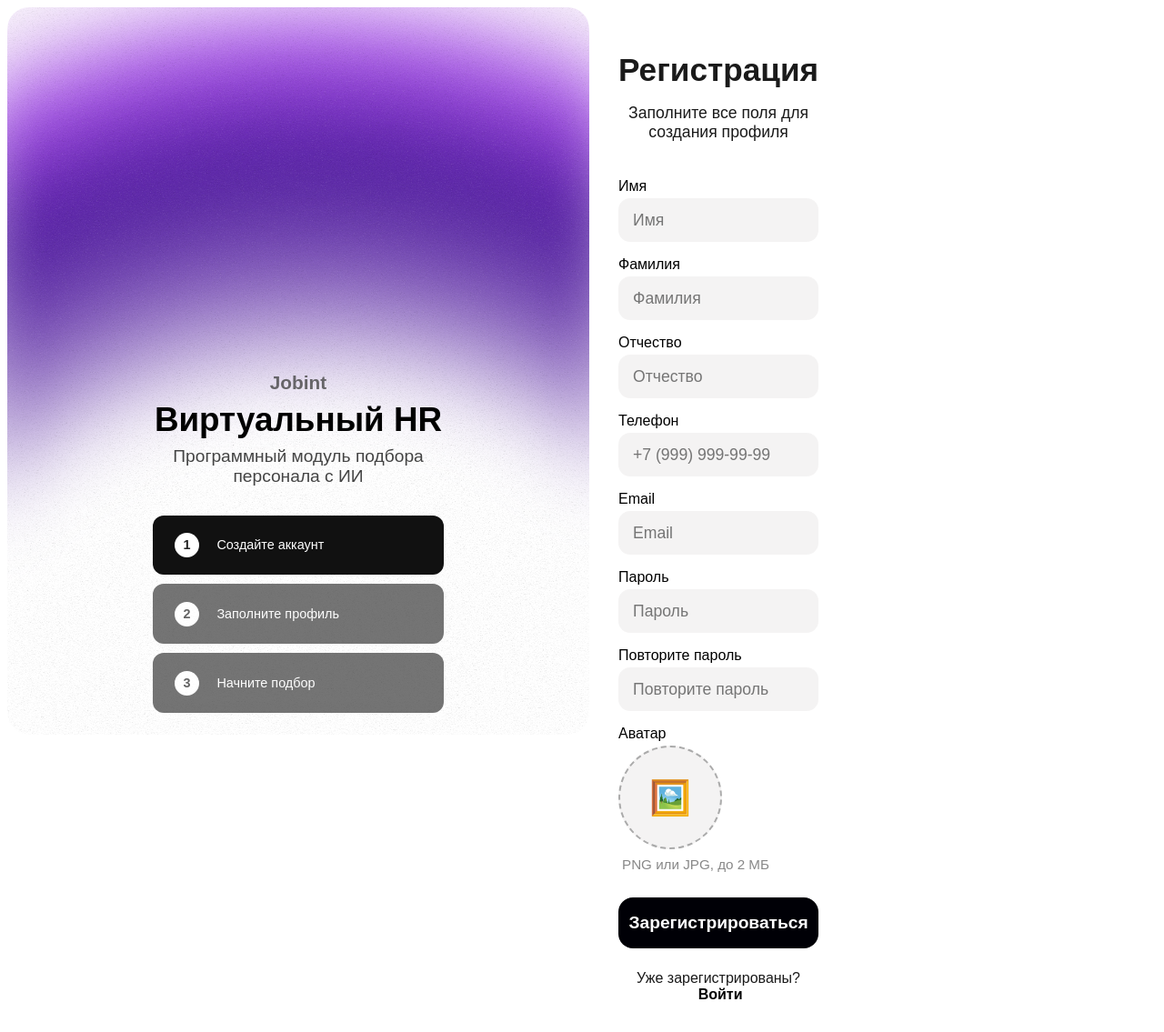
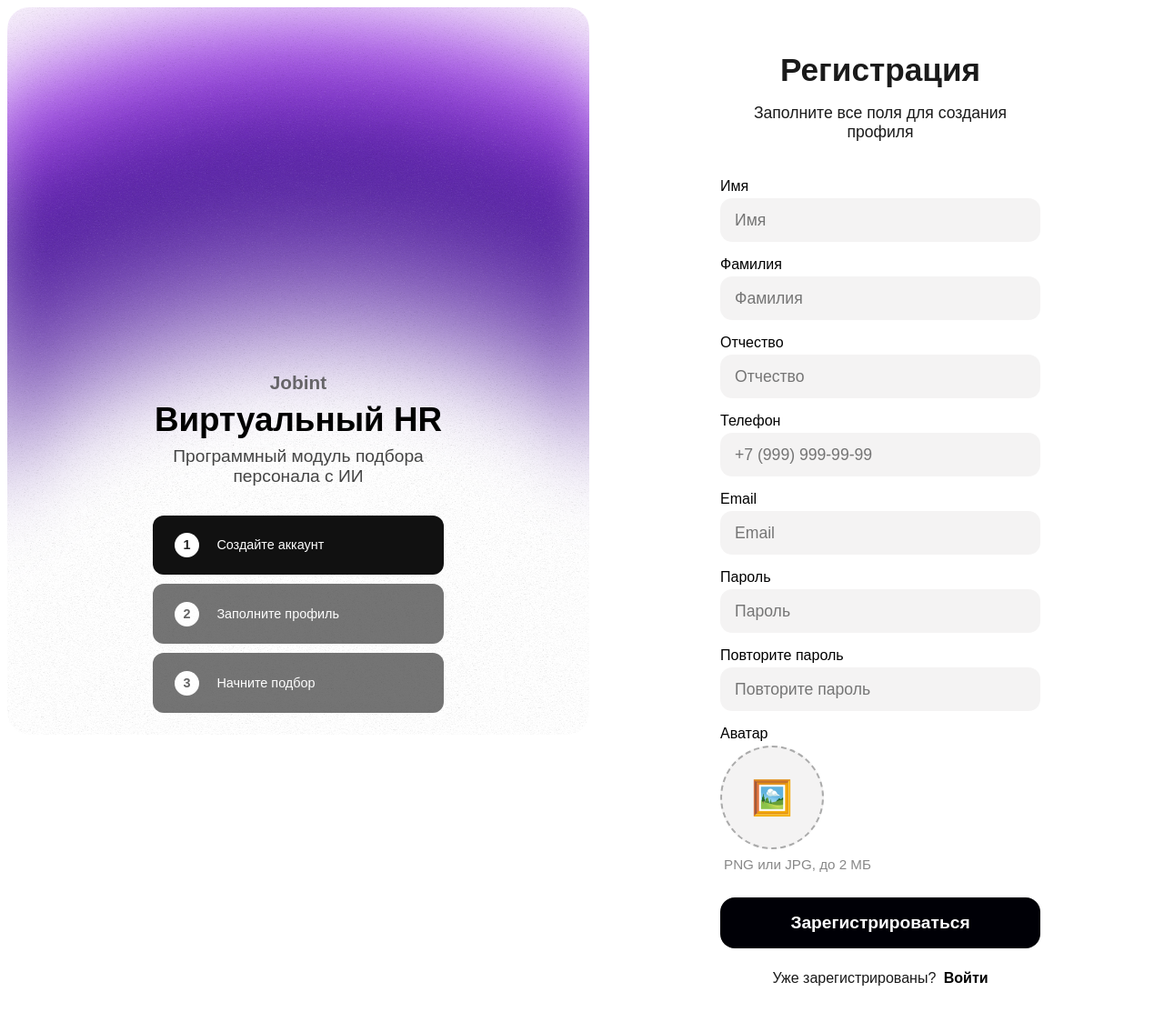
Before and after one commit to ambkar/jobint-frontend, a Flask app: page /register in a window 1280 px wide. Shown: the whole page at 91% size. After the commit the page ends 1084 px from the top, so only its background shows below. Run offline with Flask 3, Linux system fonts and the light colour scheme.

Commit message:
jnwjkdns

```diff
--- a/static/css/s11.css
+++ b/static/css/s12.css
@@ -126,6 +126,7 @@ body {
 .block-right {
   position: relative;
   margin-left: 50vw;
+  width: 50vw;
   display: grid;
   grid-template-columns: 0.35fr 1.3fr 0.35fr;
   align-items: center;
--- a/templates/null.html
+++ b/templates/null.html
@@ -3,7 +3,7 @@
 <head>
   <meta charset="UTF-8">
   <title>{% block title %}{% endblock %}</title>
-  <link rel="stylesheet" href="static/css/s11.css">
+  <link rel="stylesheet" href="static/css/s12.css">
 </head>
 <body>
   {% block content %}{% endblock %}
```
